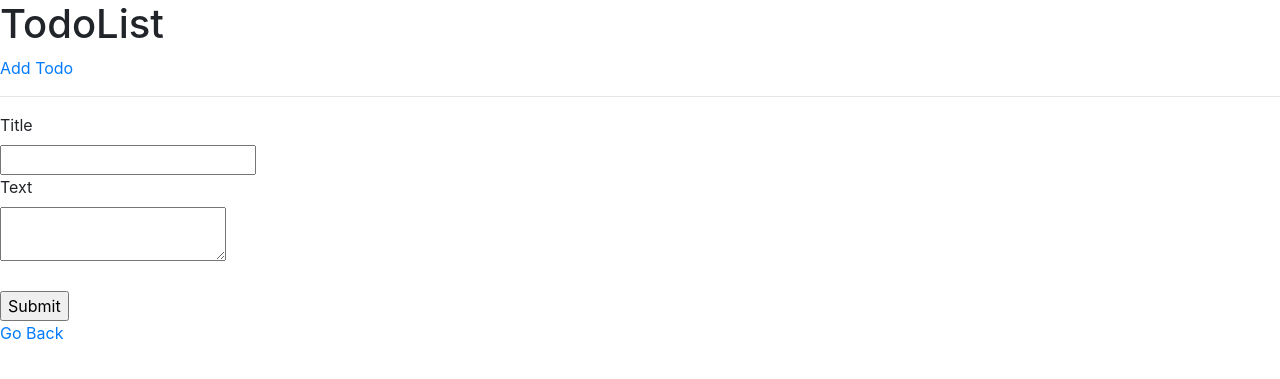
After one commit to haroonattari/Django_Todo, a Django app: page /todos/add in a window 1280 px wide. The commit adds this page. Shown: the top 379 px of the page. Run offline with Django 3.2, Linux system fonts and the light colour scheme; some libraries are stand-ins or nearby versions.

Commit message:
Added 'Add' route

```diff
--- /dev/null
+++ b/todos/templates/add.html
@@ -0,0 +1,15 @@
+{% include 'partials/header.html' %}
+
+<form action="{% url 'add' %}" method="post">
+    {% csrf_token %}
+    <label for="title">Title</label><br/>
+    <input type="text" name="title" id="title"/>
+    <br>
+    <label for="text">Text</label><br/>
+    <textarea name="text" id="text"></textarea>
+    <br><br>
+    <input type="submit" value="Submit"/>
+</form>
+<a href="/todo">Go Back</a>
+
+{% include 'partials/footer.html' %}
--- a/todos/templates/partials/header.html
+++ b/todos/templates/partials/header.html
@@ -11,5 +11,7 @@
 </html>
 <body>
     <header>
-        <h1>Todo</h1>
+        <h1>TodoList</h1>
+        <a href="/todos/add">Add Todo</a>
         <hr>
+    </header>
--- a/todos/urls.py
+++ b/todos/urls.py
@@ -4,5 +4,7 @@ from . import views
 
 urlpatterns = [
     url(r'^$', views.index, name='index'),
-    url(r'^details/(?P<id>\w{0,50})/$', views.details)
+    url(r'^details/(?P<id>\w{0,50})/$', views.details),
+    url(r'^add', views.add, name='add'),
+
 ]
--- a/todos/views.py
+++ b/todos/views.py
@@ -1,4 +1,4 @@
-from django.shortcuts import render
+from django.shortcuts import render, redirect
 from django.http import HttpResponse
 
 from .models import Todo
@@ -23,3 +23,15 @@ def details(request, id):
         'todo': todo
     }
     return render(request, 'details.html', context)
+
+def add(request):
+    if(request.method == "POST"):
+        title = request.POST['title']
+        text = request.POST['text']
+
+        todo = Todo(title=title, text=text)
+        todo.save()
+
+        return redirect('/todos')
+    else:
+        return render(request, 'add.html')
```
